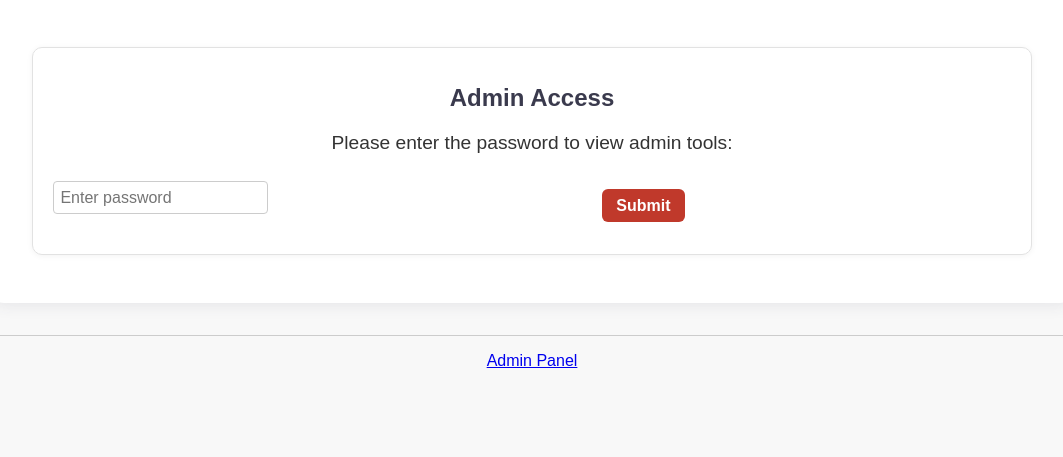
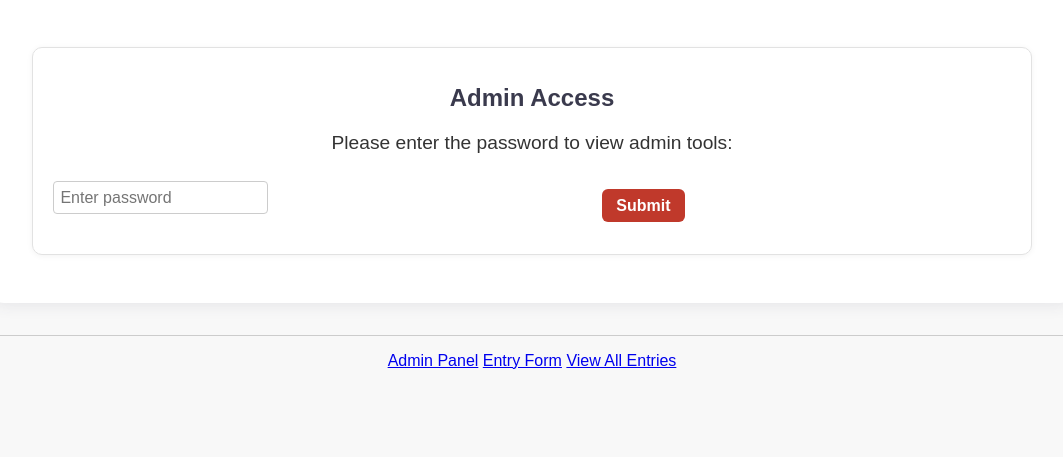
Before and after one commit to MatthewFletcher/Weight-Manager, a FastAPI app: page /admin in a window 1280 px wide. Shown: the part 139-596 px from the top of the page, without its empty margins (108-1171 px from the left). Run offline with FastAPI, Linux system fonts and the light colour scheme; data that the repository does not hold is empty.

Commit message:
update base template

```diff
--- a/templates/base.html
+++ b/templates/base.html
@@ -17,6 +17,8 @@
 
     <footer style="margin-top:2em; padding-top:1em; border-top:1px solid #ccc;">
         <a href="/admin">Admin Panel</a>
+        <a href="/">Entry Form</a>
+        <a href="/entries">View All Entries</a>
     </footer>
 </body>
 </html>
```
